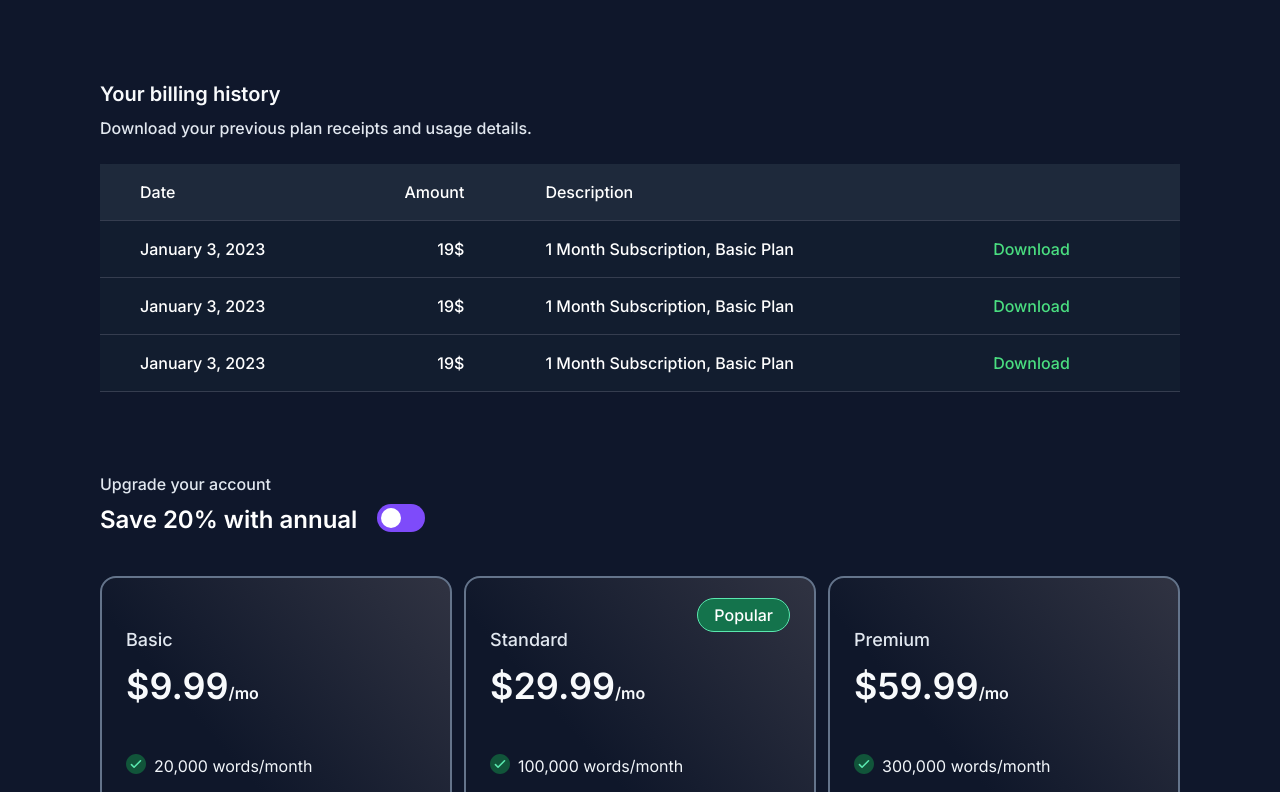
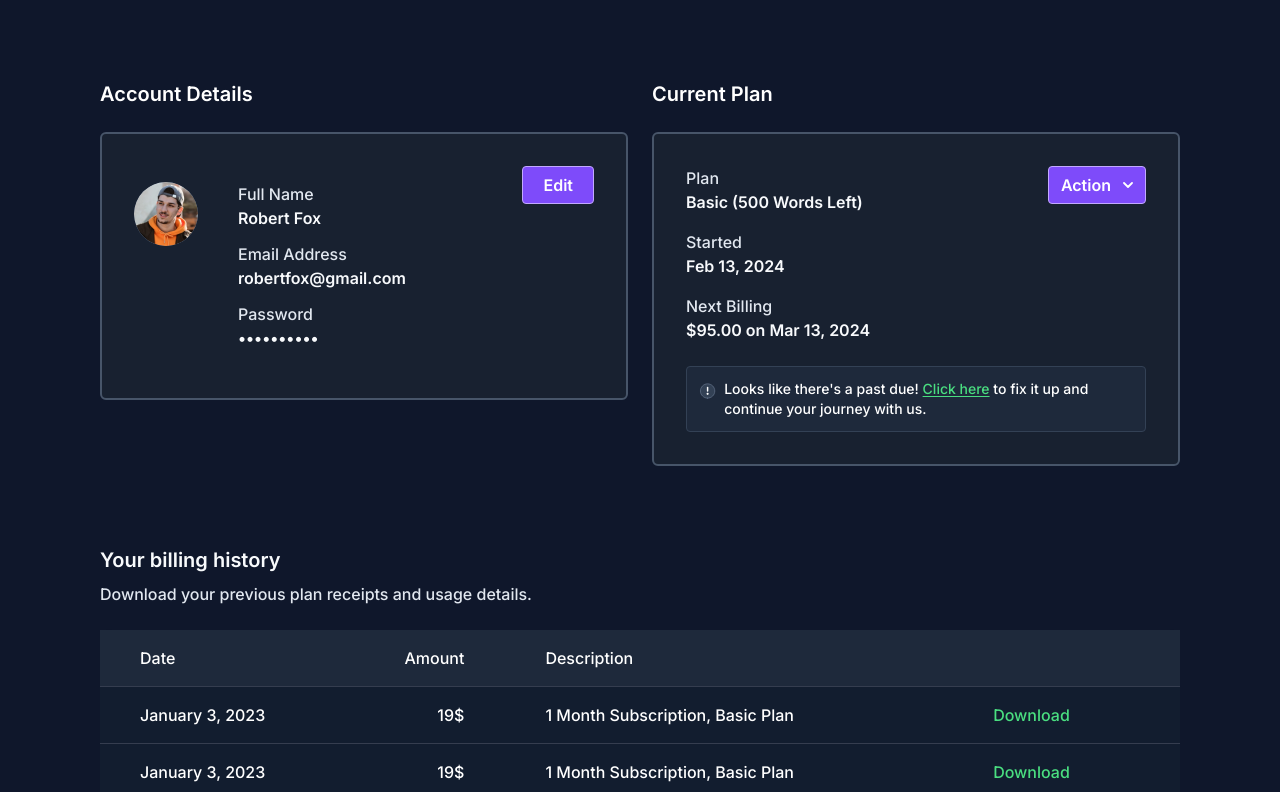
Before and after one commit to mhlehri/aiseo, a Next.js app: page / in a window 1280 px wide. Shown: the top 792 px of the page. Built offline with nearby package versions, Linux system fonts and the light colour scheme.

Commit message:
added overview section

```diff
--- a/src/app/page.tsx
+++ b/src/app/page.tsx
@@ -1,10 +1,12 @@
 import Container from "@/layout/Container";
 import BillingHistory from "@/section/BillingHistory";
+import Overview from "@/section/Overview";
 import Pricing from "@/section/Pricing";
 
 export default function Home() {
   return (
     <Container>
+      <Overview />
       <BillingHistory />
       <Pricing />
     </Container>
--- a/src/components/ui/box.tsx
+++ b/src/components/ui/box.tsx
@@ -38,9 +38,9 @@ export default function Box(item: any) {
                   <path
                     d="M5.47447 10.6465L8.06048 13.2325L14.5255 6.76746"
                     stroke="#5AE8AF"
-                    stroke-width="1.53846"
-                    stroke-linecap="round"
-                    stroke-linejoin="round"
+                    strokeWidth="1.53846"
+                    strokeLinecap="round"
+                    strokeLinejoin="round"
                   />
                 </g>
                 <defs>
--- /dev/null
+++ b/src/section/Overview.tsx
@@ -0,0 +1,131 @@
+"use client";
+import Image from "next/image";
+import { useState } from "react";
+
+export default function Overview() {
+  const [isOpen, setIsOpen] = useState(false);
+  const [selectedValue, setSelectedValue] = useState("Action");
+  const options = ["Renew", "Reset", "Unsubscribe"];
+  return (
+    <section className="grid md:grid-cols-2  *:max-w-[540px] h-full gap-6">
+      <div className="space-y-6">
+        <h4 className="text-xl font-semibold">Account Details</h4>
+        <div className="py-8 border-2 rounded-md border-slate-600 bg-[#182130] flex justify-between *:h-fit">
+          <div className="flex gap-6 lg:gap-10 px-6 lg:px-8 py-4">
+            <Image
+              width={500}
+              height={500}
+              className="size-16 rounded-full bg-slate-500 object-cover"
+              src="/image.png"
+              alt="avatar navigate ui"
+            />
+            <div className="space-y-3">
+              <div>
+                <p className="text-slate-200 font-medium">Full Name</p>
+                <p className="text-slate-50 font-semibold">Robert Fox</p>
+              </div>
+              <div>
+                <p className="text-slate-200 font-medium">Email Address</p>
+                <p className="text-slate-50 font-semibold">
+                  robertfox@gmail.com
+                </p>
+              </div>
+              <div>
+                <p className="text-slate-200 font-medium">Password</p>
+                <p className="text-slate-50 font-semibold">••••••••••</p>
+              </div>
+            </div>
+          </div>
+          <button className="bg-[#7E4BFA] border border-[#C2A8FF] px-5 font-semibold rounded py-1.5 mr-8">
+            Edit
+          </button>
+        </div>
+      </div>
+      <div className="space-y-6">
+        <h4 className="text-xl font-semibold">Current Plan</h4>
+        <div className="border-2 border-slate-600 gap-10 bg-[#182130] rounded-md px-8 py-8">
+          <div className="space-y-4 mb-6">
+            <div className="flex items-start justify-between">
+              <div>
+                <p className="text-slate-200 font-medium">Plan</p>
+                <p className="text-slate-50 font-semibold">
+                  Basic (500 Words Left)
+                </p>
+              </div>
+              <button className="bg-[#7E4BFA] flex gap-3 items-center border border-[#C2A8FF] px-3 font-semibold rounded py-1.5">
+                Action{" "}
+                <svg
+                  width="10"
+                  height="6"
+                  viewBox="0 0 10 6"
+                  fill="none"
+                  xmlns="http://www.w3.org/2000/svg"
+                >
+                  <path
+                    d="M1 1L5 5L9 1"
+                    stroke="white"
+                    strokeWidth="1.8"
+                    strokeLinecap="round"
+                    strokeLinejoin="round"
+                  />
+                </svg>
+              </button>
+            </div>
+            <div>
+              <p className="text-slate-200 font-medium">Started</p>
+              <p className="text-slate-50 font-semibold">Feb 13, 2024</p>
+            </div>
+            <div>
+              <p className="text-slate-200 font-medium">Next Billing</p>
+              <p className="text-slate-50 font-semibold">
+                $95.00 on Mar 13, 2024
+              </p>
+            </div>
+          </div>
+          <div className="bg-slate-800 border border-slate-700 flex gap-2 p-3 rounded text-sm font-medium">
+            <svg
+              width="24"
+              height="24"
+              viewBox="0 0 24 24"
+              fill="none"
+              xmlns="http://www.w3.org/2000/svg"
+            >
+              <path
+                d="M12 22C17.5228 22 22 17.5228 22 12C22 6.47715 17.5228 2 12 2C6.47715 2 2 6.47715 2 12C2 17.5228 6.47715 22 12 22Z"
+                fill="#334155"
+                stroke="#64748B"
+                strokeLinecap="round"
+                strokeLinejoin="round"
+              />
+              <path
+                d="M12 7L12 12"
+                stroke="white"
+                strokeWidth="2"
+                strokeLinecap="round"
+                strokeLinejoin="round"
+              />
+              <path
+                d="M12 16H12.01"
+                stroke="white"
+                strokeWidth="3"
+                strokeLinecap="round"
+                strokeLinejoin="round"
+              />
+            </svg>
+            <p>
+              Looks like there&apos;s a past due!{" "}
+              <a
+                href=""
+                className="text-green-400 underline underline-offset-2"
+                target="_blank"
+              >
+                Click here
+              </a>{" "}
+              to fix it up and continue your journey with us.
+            </p>
+          </div>
+        </div>
+      </div>
+    </section>
+  );
+}
```
Also changed, not shown: public/image.png (added).
